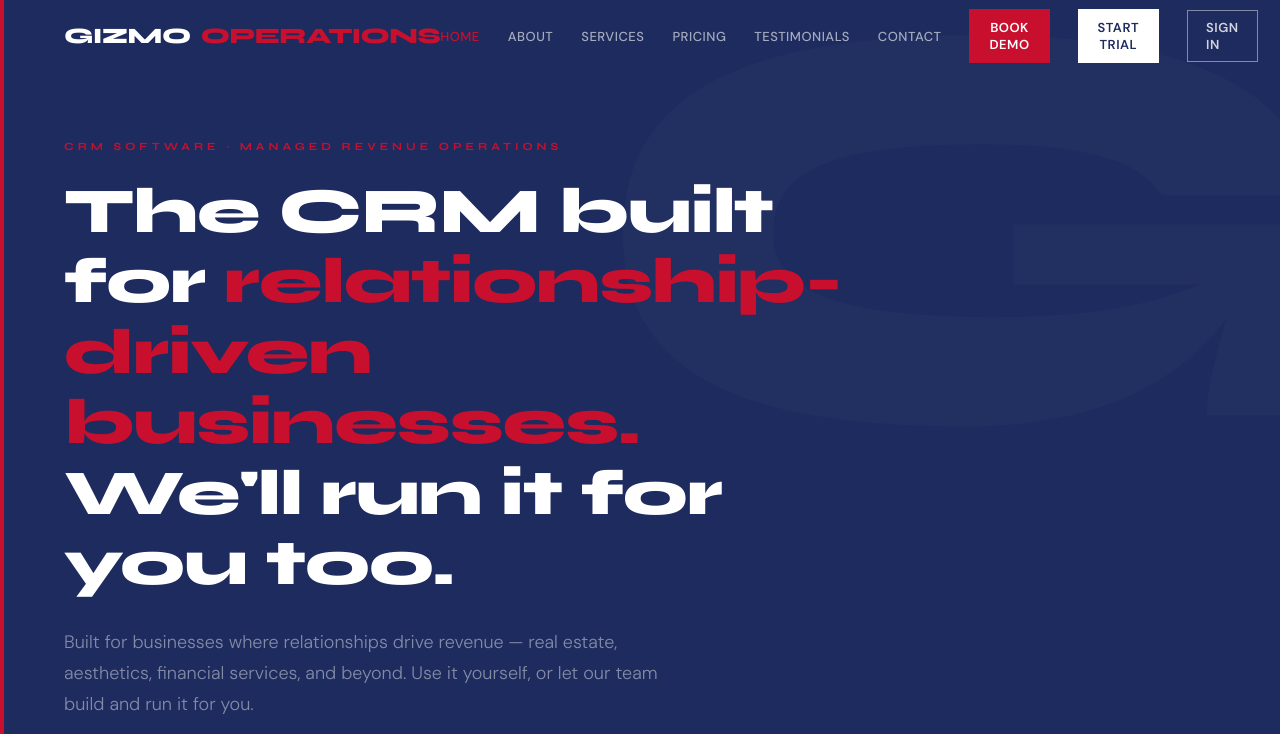
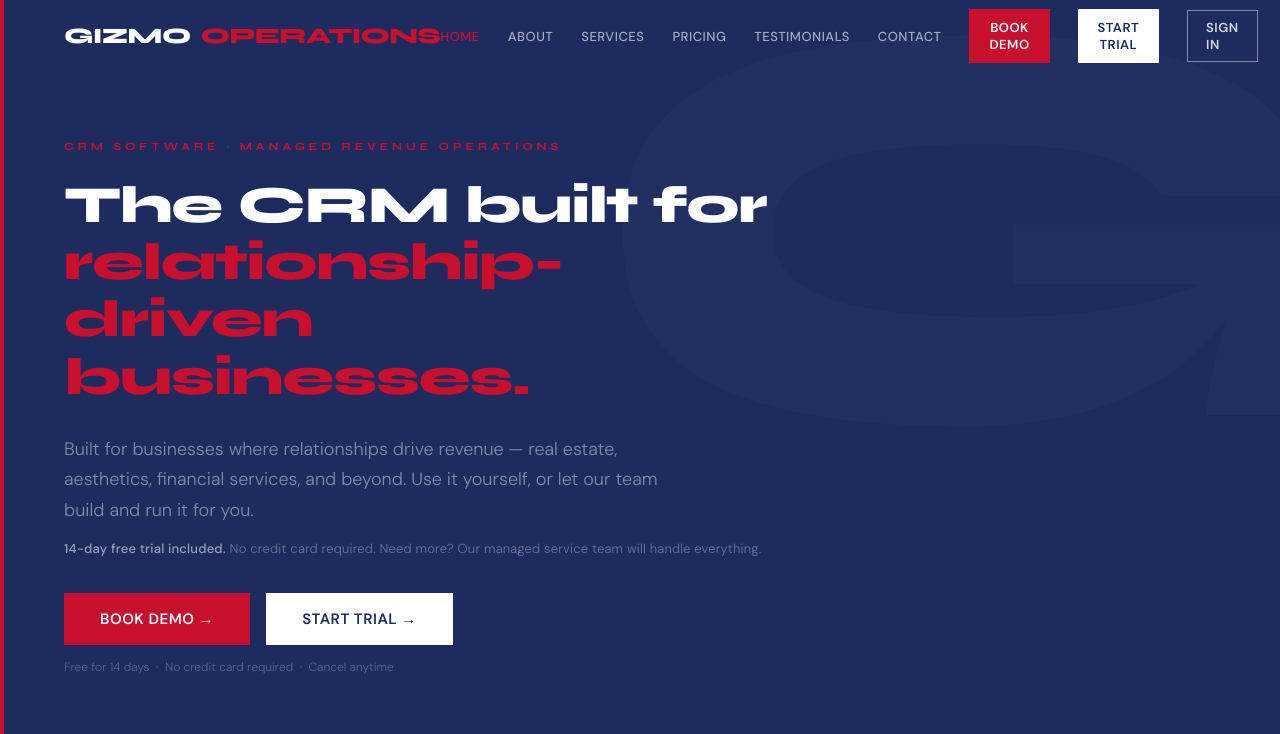
Before and after one commit to elder2092/gizmo-ops, a React (Vite) app: page / in a window 1280 px wide. Shown: the top 734 px of the page. Built offline with nearby package versions, Linux system fonts and the light colour scheme.

Commit message:
Update App.jsx

```diff
--- a/src/App.jsx
+++ b/src/App.jsx
@@ -429,18 +429,16 @@ function Hero() {
             style={{
               fontFamily: "'Syne', sans-serif",
               fontWeight: 800,
-              fontSize: "clamp(36px, 5.5vw, 64px)",
+              fontSize: "clamp(28px, 4.2vw, 52px)",
               color: WHITE,
               lineHeight: 1.1,
-              maxWidth: 820,
+              maxWidth: 720,
               marginBottom: 28,
               letterSpacing: -1,
             }}
           >
             The CRM built for{" "}
             <span style={{ color: RED }}>relationship-driven businesses.</span>
-            <br />
-            We'll run it for you too.
           </h1>
         </FadeIn>
 
```
